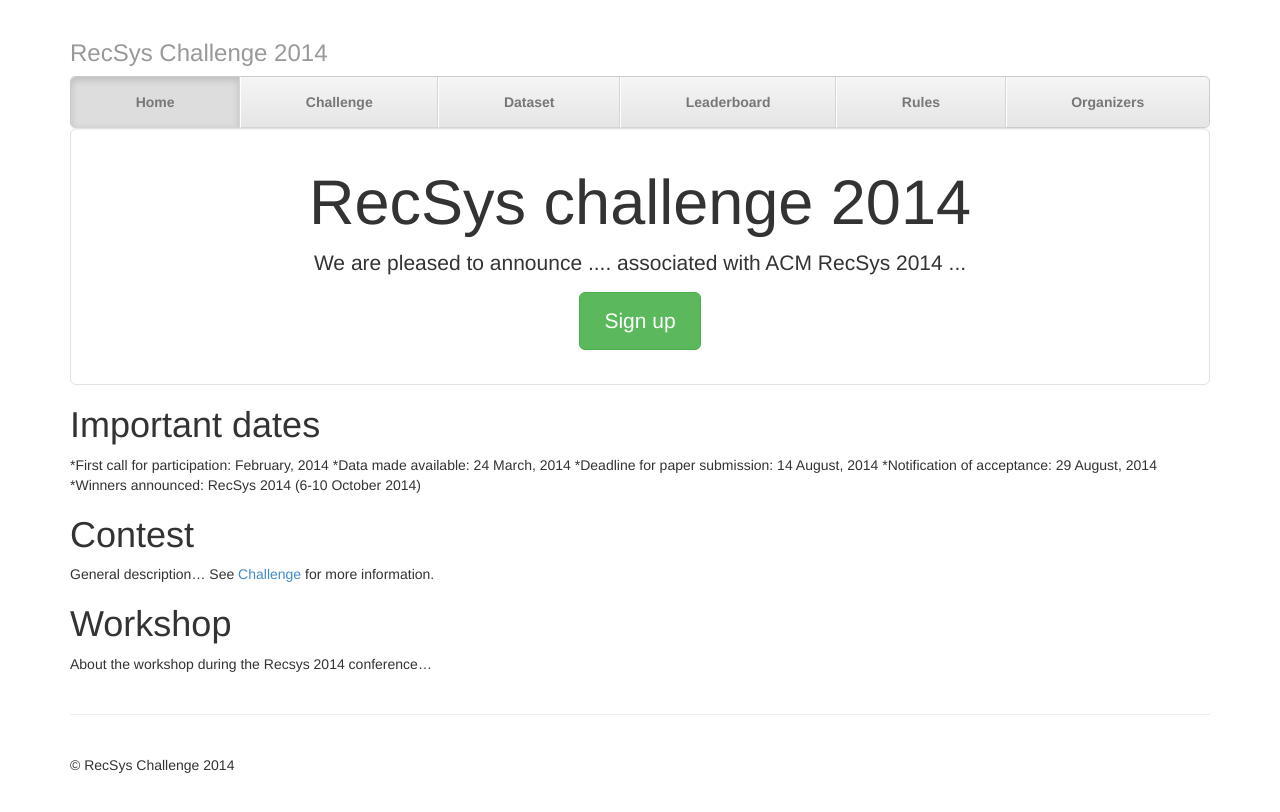
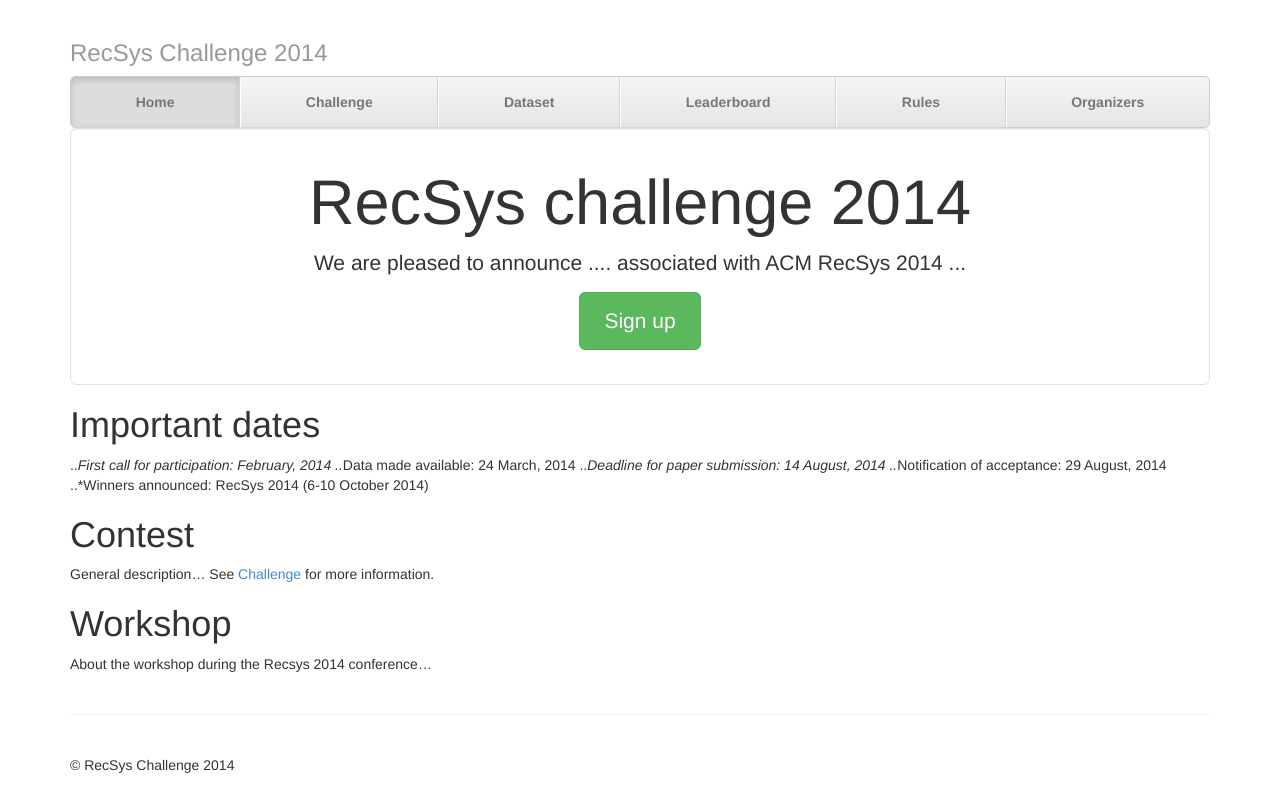
Before and after one commit to recsyschallenge/2014, a Jekyll site: the page built from index.md, in a window 1280 px wide. Shown: the top 812 px of the page. Built offline with Jekyll 4.4.1, drawn with Linux system fonts in a browser that asks for light colours; Markdown is read by kramdown in place of the engine named in the settings.

```diff
--- a/index.md
+++ b/index.md
@@ -11,11 +11,11 @@ layout: default
 </div>
 
 #Important dates
-*First call for participation: February, 2014
-*Data made available: 24 March, 2014
-*Deadline for paper submission: 14 August, 2014
-*Notification of acceptance: 29 August, 2014
-*Winners announced: RecSys 2014 (6-10 October 2014)
+..*First call for participation: February, 2014
+..*Data made available: 24 March, 2014
+..*Deadline for paper submission: 14 August, 2014
+..*Notification of acceptance: 29 August, 2014
+..*Winners announced: RecSys 2014 (6-10 October 2014)
 
 #Contest
 General description... See [Challenge](/challenge/) for more information.
```
